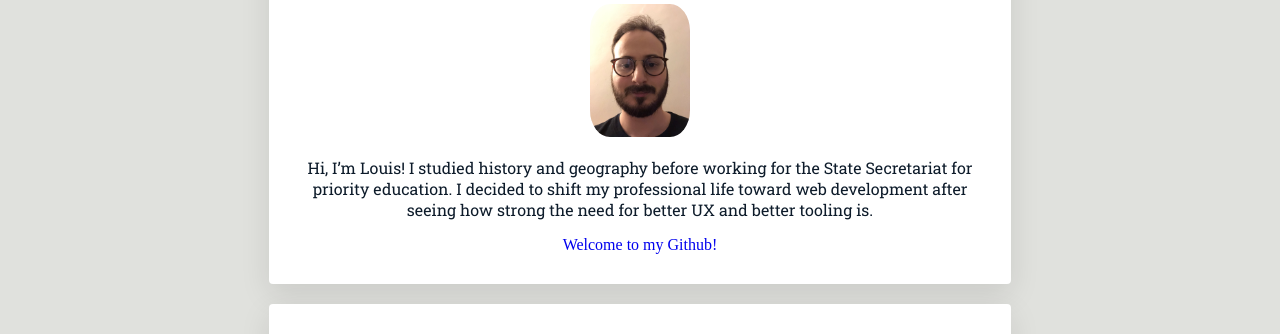
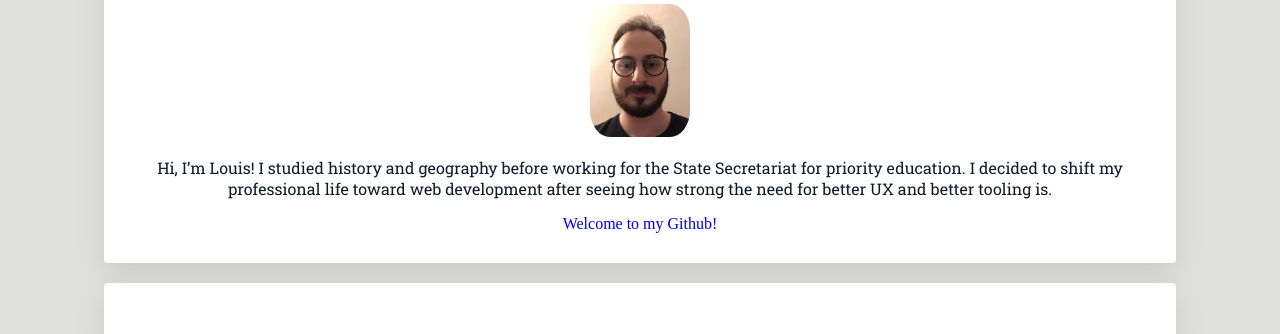
Before and after one commit to LouisGuyot/profile, a plain HTML site: page index.html in a window 1280 px wide. Shown: the part 125-459 px from the top of the page. Drawn offline with Linux system fonts and the light colour scheme.

Commit message:
make my profile prettier 3

```diff
--- a/style.css
+++ b/style.css
@@ -18,12 +18,12 @@ body {
   padding: 30px;
   border-radius: 4px;
   box-shadow: 0 10px 30px rgba(0,0,0,.1);
-  width: 60%;
+  width: 80%;
   margin: 20px auto;
 }
 
 .container {
-  width: 90%;
+  width: 100%;
   margin: 0 auto;
 }
 
```
